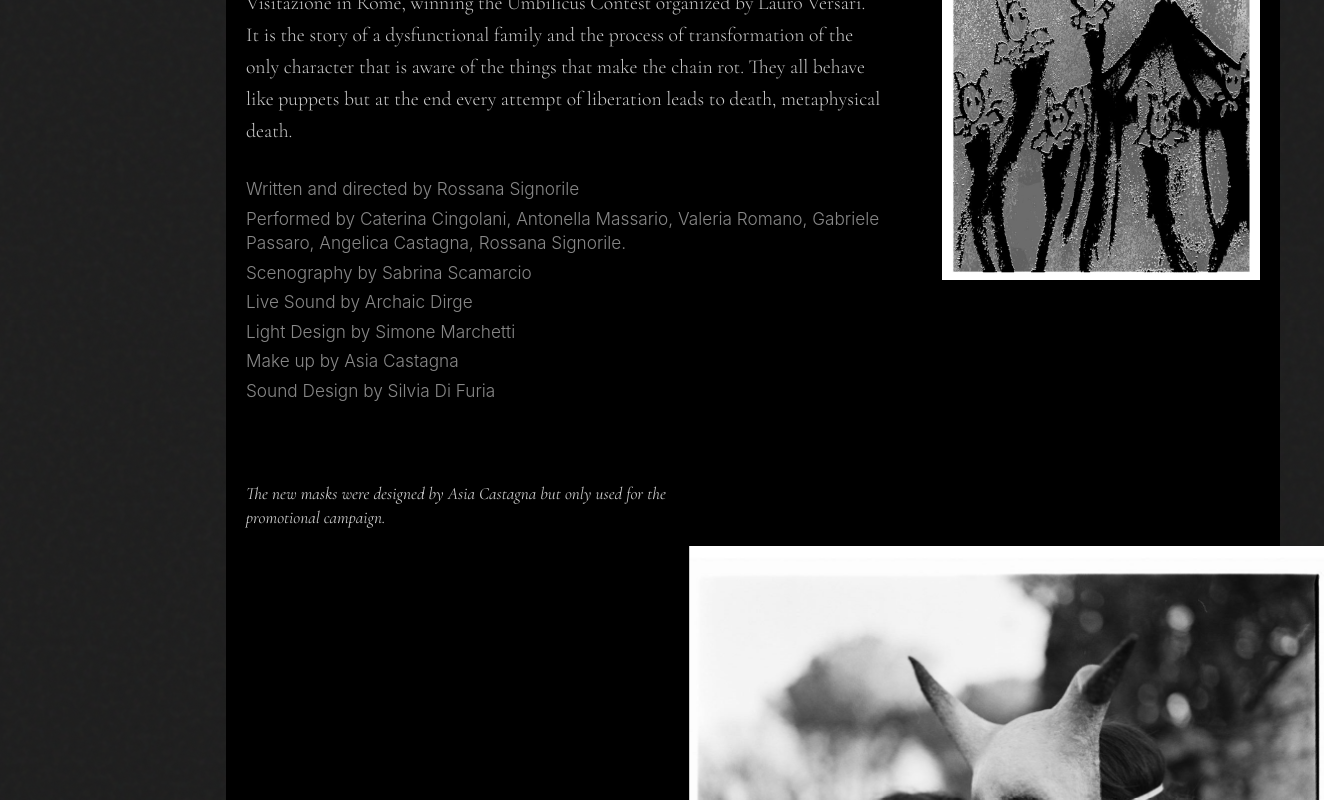
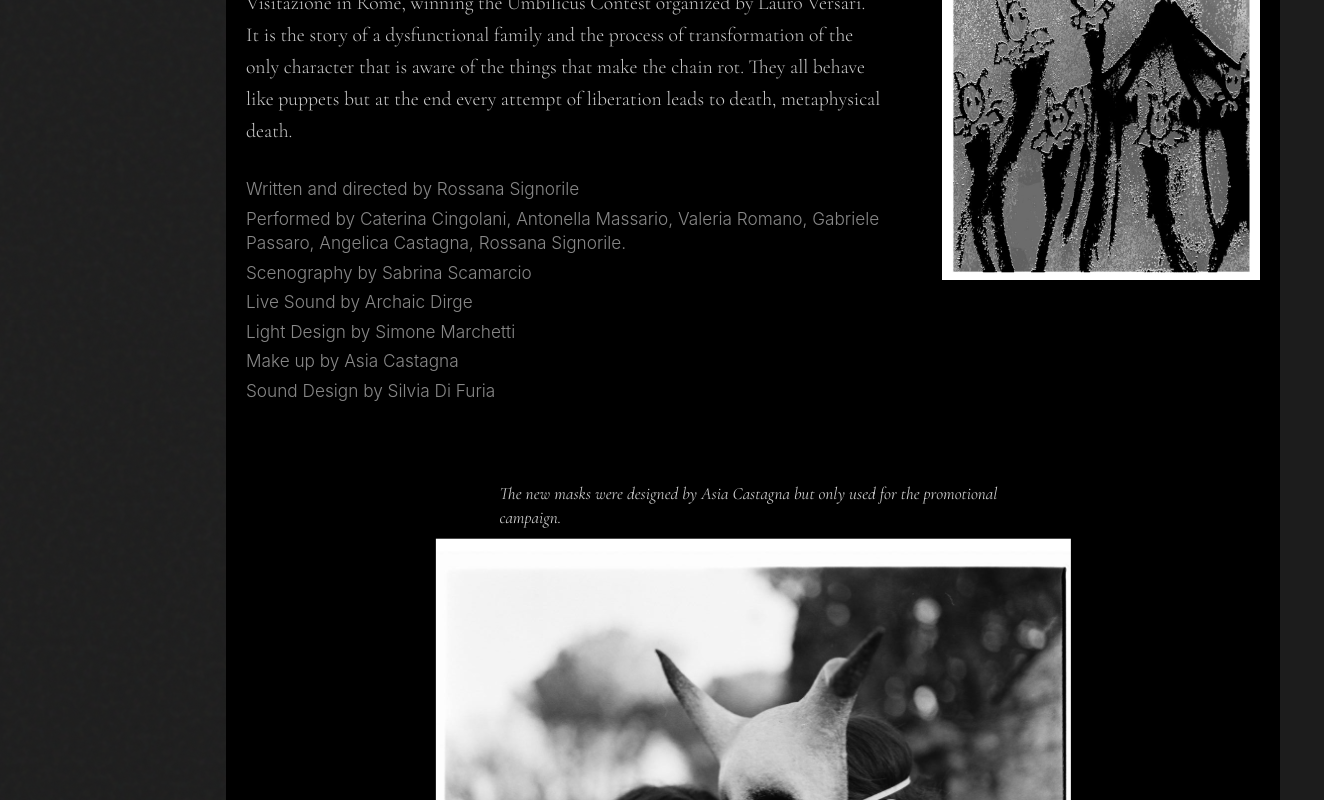
Before and after one commit to rxssana/RossanaSignorile, a React (Vite) app: page / in a window 1280 px wide. Shown: the part 11200-12000 px from the top of the page, 1324 px wide, since content can reach past the window. Built offline with nearby package versions, Linux system fonts and the light colour scheme; a web font is replaced by a local one.

Commit message:
Performance: tighten masks caption to photo (compensate 90° rotation reserve)

```diff
--- a/src/sections/Performance.tsx
+++ b/src/sections/Performance.tsx
@@ -21,7 +21,7 @@ function Gallery({
           alt="performance still"
           loading="lazy"
           onClick={() => openLightbox(images, i)}
-          className="aspect-[4/3] w-full cursor-zoom-in object-cover opacity-85 transition-opacity hover:opacity-100"
+          className="aspect-square w-full cursor-zoom-in object-cover opacity-85 transition-opacity hover:opacity-100"
           style={mediaStyle(img)}
         />
       ))}
@@ -64,16 +64,21 @@ export function Performance() {
             </div>
           </div>
 
-          <div className="mt-10 items-start gap-8 md:flex">
-            <p className="text-sm italic font-light text-[#ccc] md:w-1/2">
+          <div className="mt-10 md:mx-auto md:w-1/2">
+            <p className="text-sm italic font-light text-[#ccc]">
               {performanceContent.ballad.masksText}
             </p>
+            {/* This photo is rotated 90° in the CMS (portrait source shown as
+                landscape). A CSS-rotated image still reserves its upright, taller
+                footprint, which leaves a large empty band above it. The negative
+                top margin (proportional to width, so it holds at any size) pulls
+                the visible image back up under the caption. */}
             <img
               src={mediaAsset(performanceContent.ballad.masksImage)}
               alt="Promotional masks by Asia Castagna"
               loading="lazy"
               onClick={() => openLightbox(performanceContent.ballad.masksImage)}
-              className="mt-4 w-full cursor-zoom-in object-cover md:mt-0 md:w-1/2"
+              className="-mt-[11%] w-full cursor-zoom-in object-cover"
               style={mediaStyle(performanceContent.ballad.masksImage)}
             />
           </div>
```
